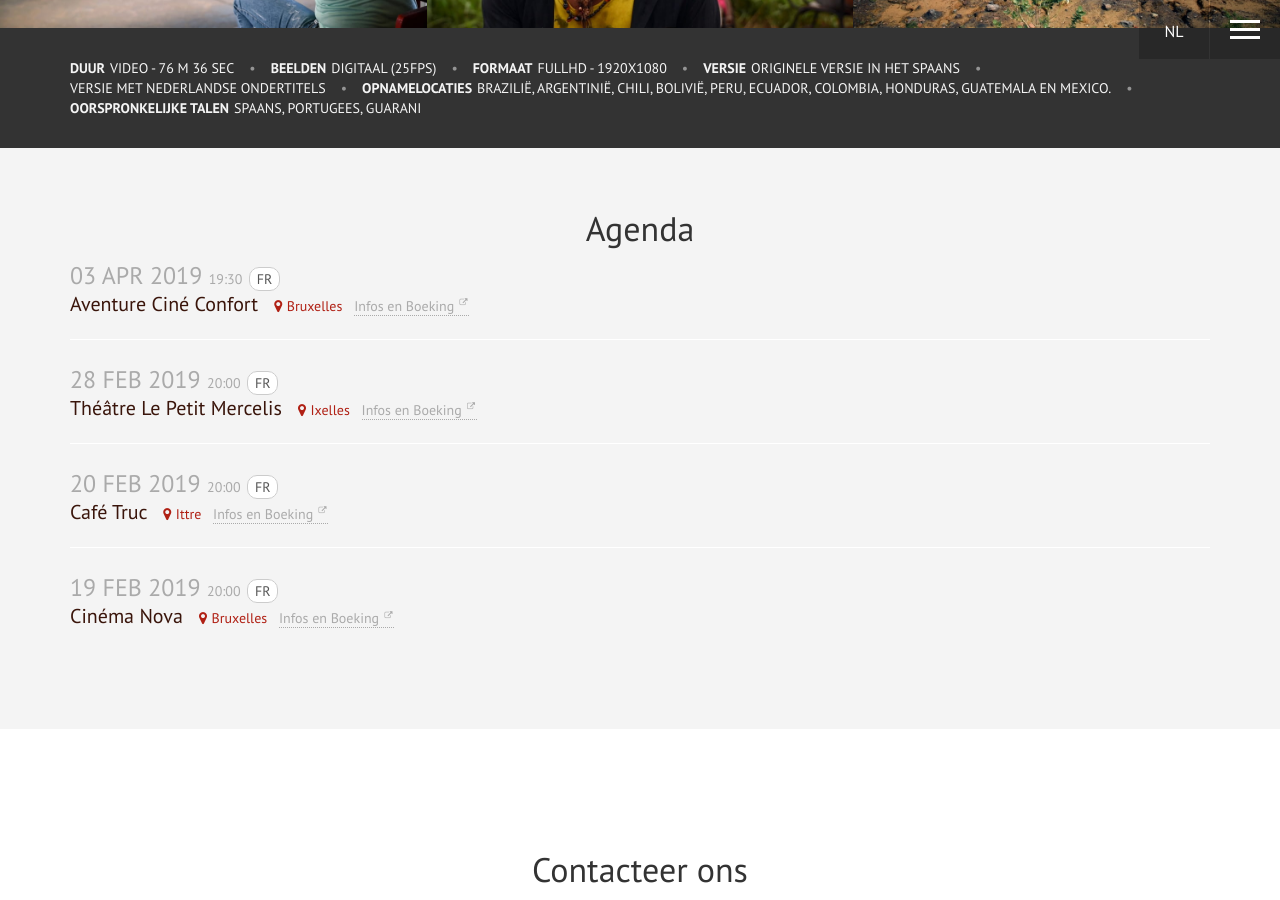
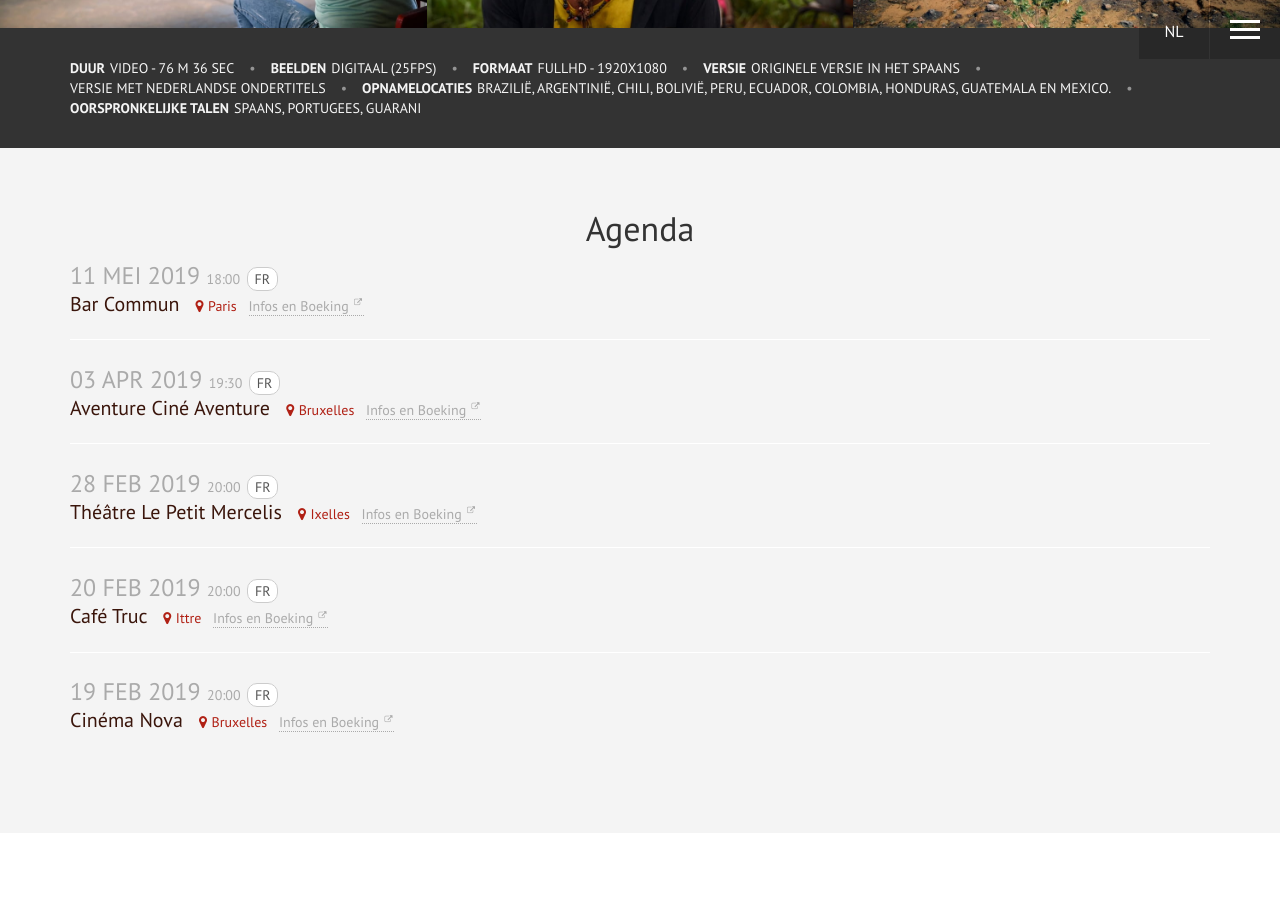
Before and after one commit to entipe/Minga-Live, a Jekyll site: the page built from index.nl.html, in a window 1280 px wide and 900 px high, scrolled down 1439 px. Built offline with Jekyll 4.4.1, drawn with Linux system fonts in a browser that asks for light colours.

Commit message:
Ajout projection Paris

```diff
--- a/_data/agenda.yml
+++ b/_data/agenda.yml
@@ -1,5 +1,11 @@
+- date: '2019-05-11 18:00'
+  place: Bar Commun
+  city: Paris
+  link: https://www.facebook.com/events/344138176214373/
+  full: false
+  lang: FR
 - date: '2019-04-03 19:30'
-  place: Aventure Ciné Confort
+  place: Aventure Ciné Aventure
   city: Bruxelles
   link: https://cinema-aventure.be/index.php?mact=Agenda,cntnt01,DetailEvent,0&cntnt01id_event=2615&cntnt01returnid=45
   full: false
```
